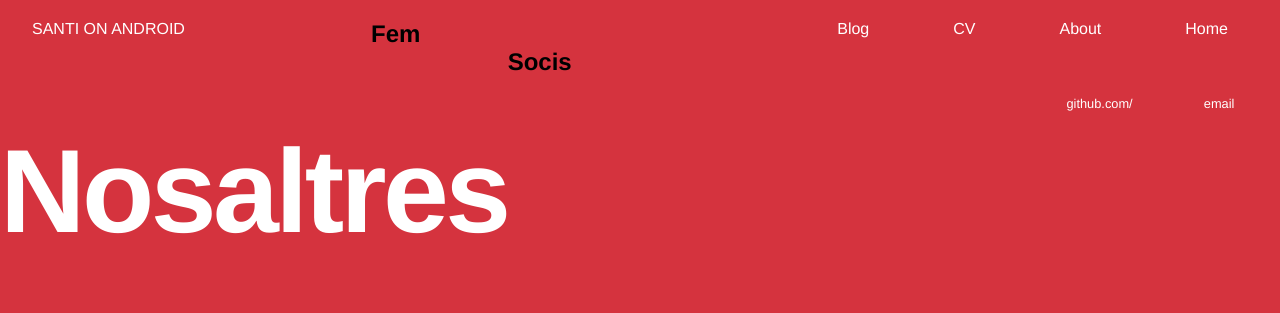
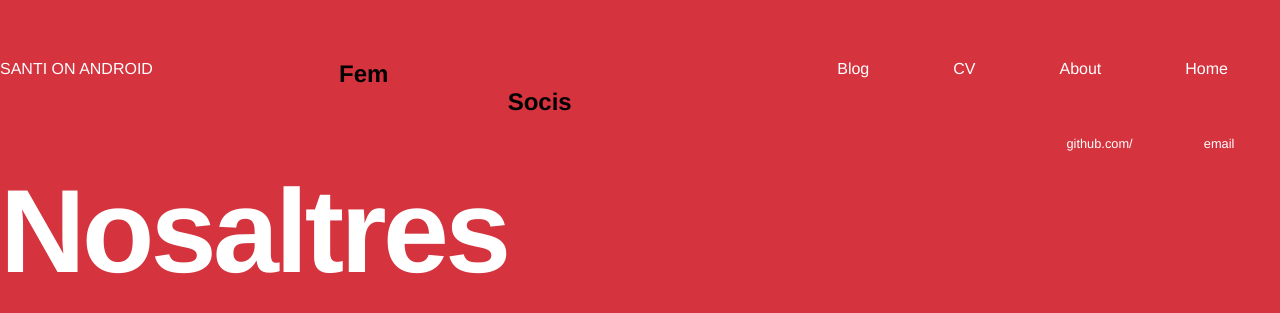
Before and after one commit to SantiOnAndroid/SantiOnAndroid.github.io, a Jekyll site: the page built from index.html, in a window 1280 px wide. Shown: the top 313 px of the page. Built offline with Jekyll 4.4.1, drawn with Linux system fonts in a browser that asks for light colours; some web fonts are replaced.

```diff
--- a/css/main.css
+++ b/css/main.css
@@ -3,8 +3,7 @@
 
 
 body {
-    margin: 0;
-    padding: 0;
+    margin: 60px auto;
     width: 100%;
 
     background:rgb(213, 51, 62);
@@ -19,7 +18,6 @@
     background:inherit;
     fill: #fff;
     float: left;
-    margin-left: 2em;
 }
 
 
```
